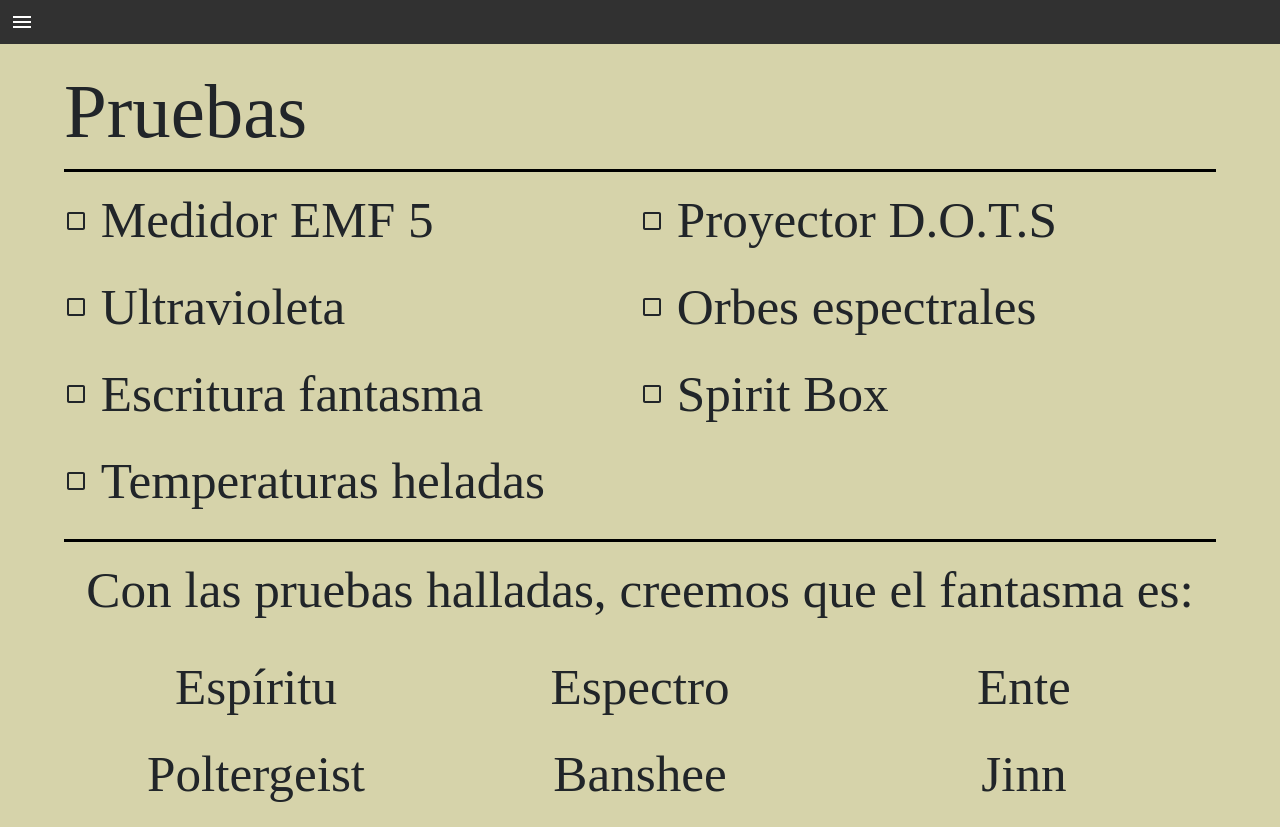
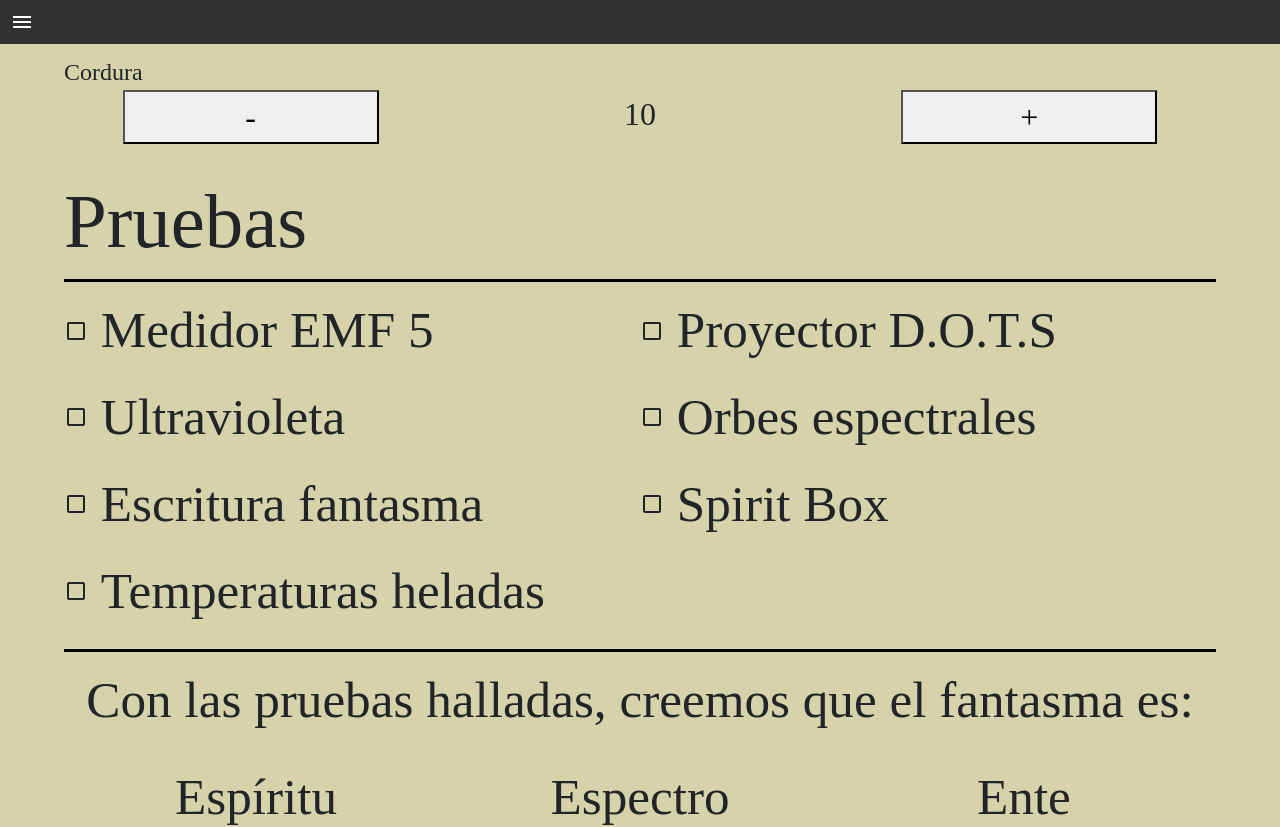
Before and after one commit to Magux14/boardgames, a React (Vite) app: page /boardgames/phasmophobia-filter in a window 1280 px wide. Shown: the top 827 px of the page. Built offline with nearby package versions, Linux system fonts and the light colour scheme; a web font is replaced by a local one.

Commit message:
feat: cordura

```diff
--- a/src/pages/PhasmophobiaFilterPage.css
+++ b/src/pages/PhasmophobiaFilterPage.css
@@ -1,10 +1,35 @@
 #notebook-container {
-    height: 100%;
     background-color: #d6d3aa;
     background-attachment: fixed;
     font-family: 'tragicMarker';
 
     #test-container {
+
+        #cordura-container {
+            width: 100%;
+
+            .cordura-title {
+                margin-left: 5%;
+                margin-top: 20px;
+                font-size: 1.5em;
+            }
+
+            .controllers {
+                width: 100%;
+                display: flex;
+                justify-content: space-around;
+
+                button {
+                    width: 20%;
+                    font-size: 2em;
+                }
+
+                .cordura-amount {
+                    font-size: 2em;
+                }
+            }
+        }
+
         #test-selection-container {
             display: flex;
             flex-wrap: wrap;
--- a/src/pages/PhasmophobiaFilterPage.jsx
+++ b/src/pages/PhasmophobiaFilterPage.jsx
@@ -20,6 +20,7 @@ export const PhasmophobiaFilterPage = () => {
     });
 
     const [ghostListFiltered, setGhostListFiltered] = useState(phasmophobiaGhostList);
+    const [cordura, setCordura] = useState(10);
     const navigation = useNavigate();
 
     const handleCheckbox = (equipmentIndex) => {
@@ -72,6 +73,15 @@ export const PhasmophobiaFilterPage = () => {
             <Header />
             <div id="notebook-container">
                 <div id="test-container">
+                    <div id="cordura-container">
+                        <label className="cordura-title">Cordura</label>
+                        <div className='controllers'>
+                            <button onClick={(() => cordura > 0 ? setCordura(cordura - 1) : null)}>-</button>
+                            <label className="cordura-amount">{cordura > 0 ? cordura : 'MUERTO'}</label>
+                            <button onClick={(() => setCordura(cordura + 1))}>+</button>
+                        </div>
+
+                    </div>
 
                     <div id="test-selection-container">
                         <label>Pruebas</label>
@@ -106,6 +116,7 @@ export const PhasmophobiaFilterPage = () => {
                     </div>
                 </div>
 
+
                 {
                     !filters.find(item => item.status != 'selected') &&
                     <div id="new-game-container">
@@ -115,6 +126,14 @@ export const PhasmophobiaFilterPage = () => {
                     </div>
                 }
 
+                <br />
+                <br />
+                <br />
+                <br />
+                <br />
+                <br />
+                <br />
+
             </div >
         </>
     )
```
